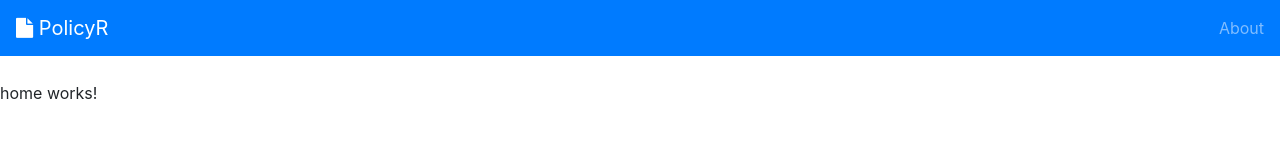
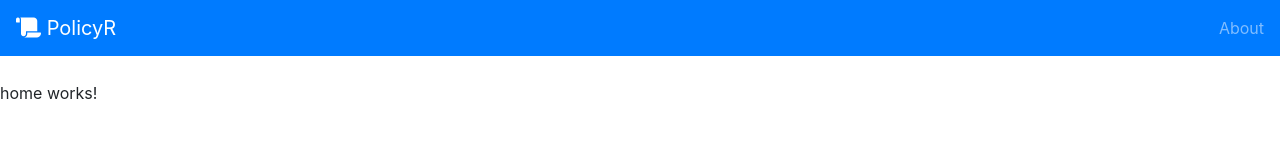
Before and after one commit to samersm/Policyr, an Angular app: page / in a window 1280 px wide. Shown: the top 160 px of the page. Built offline with nearby package versions, Linux system fonts and the light colour scheme.

Commit message:
Upgraded Font-Awesome Package to Version 5

```diff
--- a/angular.json
+++ b/angular.json
@@ -26,7 +26,7 @@
             "styles": [
               "src/styles.css",
               "node_modules/bootstrap/dist/css/bootstrap.min.css",
-              "node_modules/font-awesome/css/font-awesome.min.css"
+              "node_modules/@fortawesome/fontawesome-free/css/all.min.css"
             ],
             "scripts": [
               "node_modules/jquery/dist/jquery.min.js",
--- a/package.json
+++ b/package.json
@@ -19,8 +19,8 @@
     "@angular/platform-browser": "~10.0.6",
     "@angular/platform-browser-dynamic": "~10.0.6",
     "@angular/router": "~10.0.6",
+    "@fortawesome/fontawesome-free": "^5.14.0",
     "bootstrap": "^4.5.2",
-    "font-awesome": "^4.7.0",
     "jquery": "^3.5.1",
     "rxjs": "~6.5.5",
     "tslib": "^2.0.0",
--- a/src/app/layout/navbar/navbar.component.html
+++ b/src/app/layout/navbar/navbar.component.html
@@ -1,6 +1,6 @@
 <nav class="navbar navbar-dark bg-primary">
     <a class="navbar-brand" routerLink="/">
-        <i class="fa fa-file"></i> PolicyR
+        <i class="fas fa-scroll"></i> PolicyR
     </a>
     <ul class="navbar-nav">
         <li class="nav-item">
```
Also changed, not shown: 1 other file (tests, documents, lock files or other folders).
